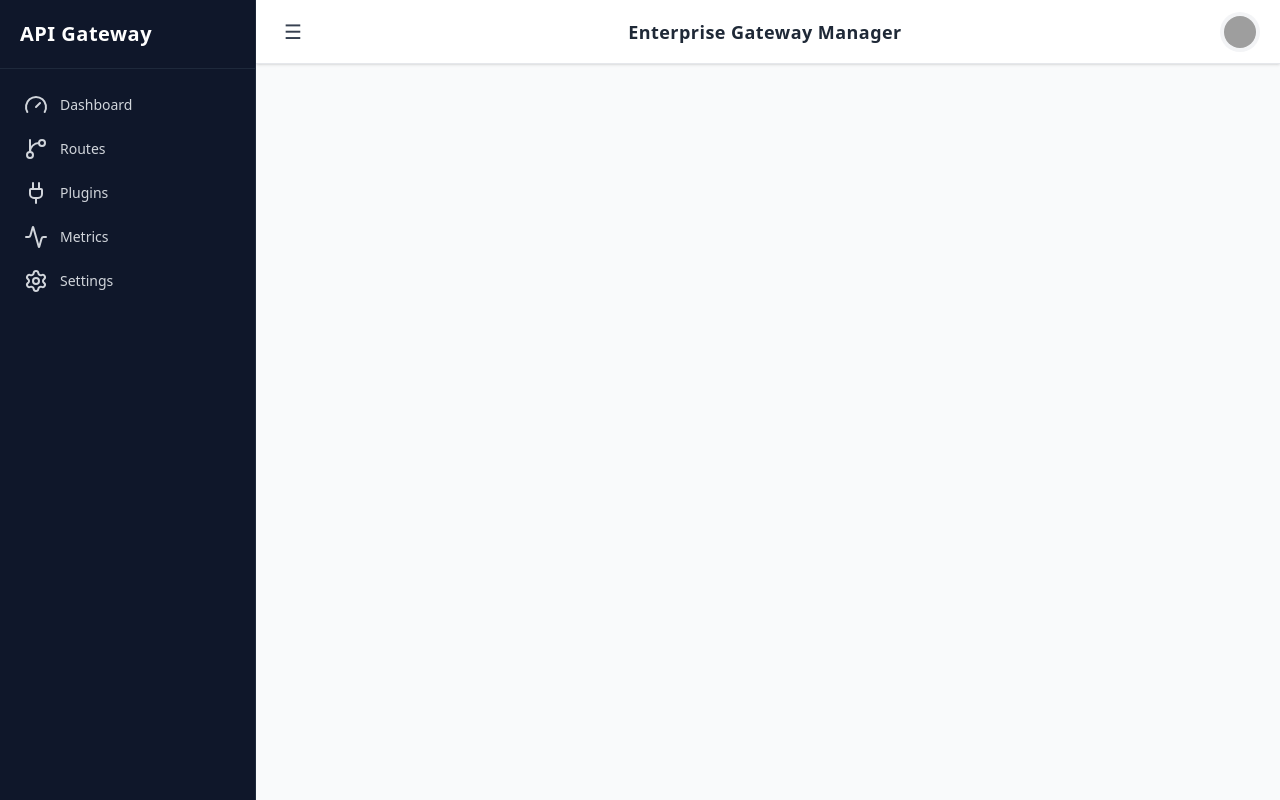
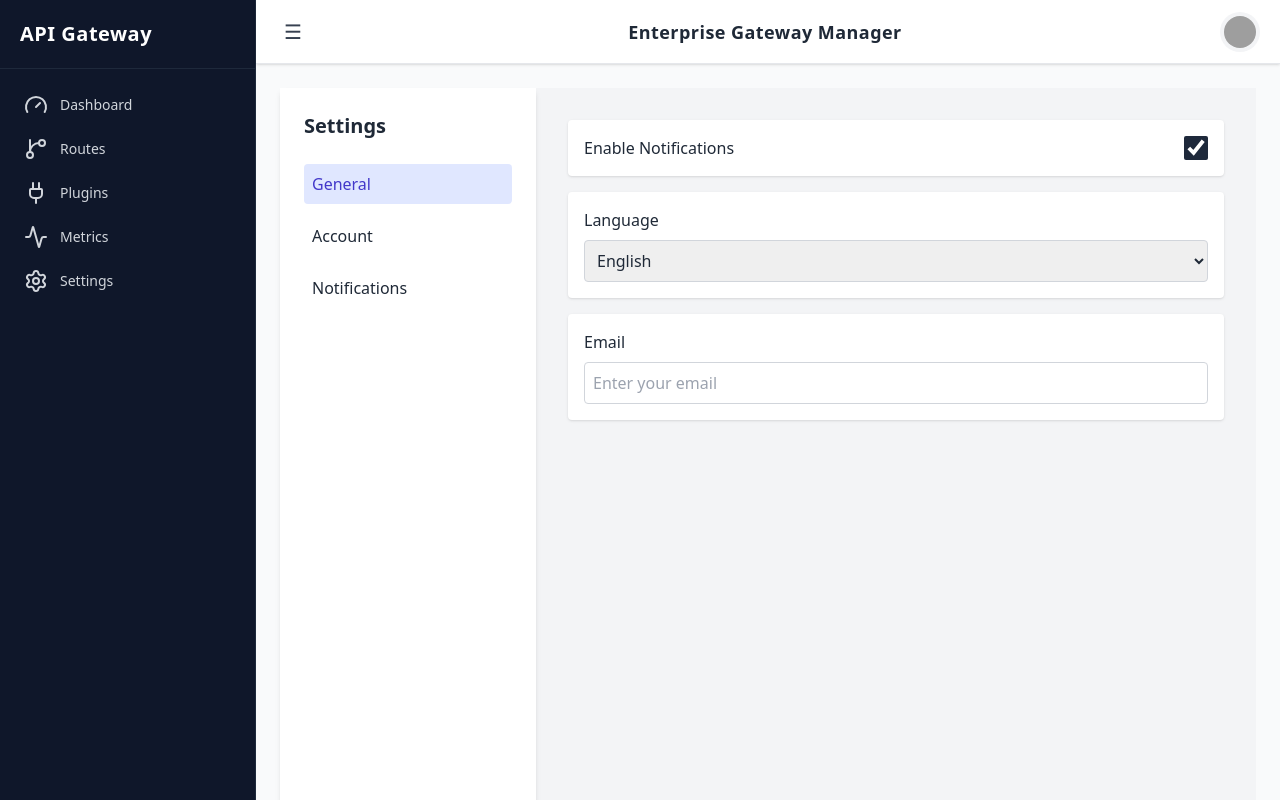
Before and after one commit to composureR3j3c/gatewaydemo, a React (Vite) app: page /settings in a window 1280 px wide. Built offline with nearby package versions, Linux system fonts and the light colour scheme; grey boxes are pictures that could not be loaded.

Commit message:
setting basic

```diff
--- a/src/App.jsx
+++ b/src/App.jsx
@@ -6,6 +6,7 @@ import RoutesPage from "./pages/RoutesPage";
 import Dashboard from "./pages/Dashboard";
 import PluginsPage from "./pages/PluginsPage";
 import MetricsPage from "./pages/MetricsPage";
+import SettingsPage from "./pages/SettingsPage";
 // import MetricsPage from "./pages/MetricsPage";
 // import LogsPage from "./pages/LogsPage";
 // import SettingsPage from "./pages/SettingsPage";
@@ -27,7 +28,7 @@ export default function App() {
             <Route path="/plugins" element={<PluginsPage />} />
             <Route path="/metrics" element={<MetricsPage />} />
             {/* <Route path="/logs" element={<LogsPage />} /> */}
-            {/* <Route path="/settings" element={<SettingsPage />} /> */}
+            <Route path="/settings" element={<SettingsPage />} />
           </Routes>
         </div>
       </div>
--- a/src/components/Sidebar.jsx
+++ b/src/components/Sidebar.jsx
@@ -40,7 +40,7 @@ export default function Sidebar({ open }) {
           <NavItem open={open} icon={<GitBranch />} link={"/routes"} label="Routes" />
           <NavItem open={open} icon={<Plug />} label="Plugins" link={"/plugins"} />
           <NavItem open={open} icon={<Activity />} label="Metrics" link={"/metrics"}/>
-          <NavItem open={open} icon={<Settings />} label="Settings" />
+          <NavItem open={open} icon={<Settings />} label="Settings" link={"/settings"} />
         </nav>
       </aside>
       </>
--- /dev/null
+++ b/src/pages/SettingsPage.jsx
@@ -0,0 +1,140 @@
+import { useState } from "react";
+
+export default function SettingsPage() {
+  const [activeTab, setActiveTab] = useState("general");
+  const [darkMode, setDarkMode] = useState(false);
+  const [notifications, setNotifications] = useState(true);
+  const [language, setLanguage] = useState("en");
+  const [email, setEmail] = useState("");
+
+  const renderTabContent = () => {
+    switch (activeTab) {
+      case "general":
+        return (
+          <div className="space-y-4">
+            {/* <div className="flex items-center justify-between p-4 bg-white rounded shadow">
+              <span>Dark Mode</span>
+              <label className="inline-flex relative items-center cursor-pointer">
+                <input
+                  type="checkbox"
+                  className="sr-only peer"
+                  checked={darkMode}
+                  onChange={() => setDarkMode(!darkMode)}
+                />
+                <div className="w-11 h-6 bg-gray-300 rounded-full peer peer-checked:bg-indigo-600 transition-all"></div>
+                <div className="absolute left-0.5 top-0.5 w-5 h-5 bg-white rounded-full peer-checked:translate-x-5 transition-all"></div>
+              </label>
+            </div> */}
+
+            <div className="flex items-center justify-between p-4 bg-white rounded shadow">
+              <span>Enable Notifications</span>
+              <input
+                type="checkbox"
+                className="w-6 h-6 accent-slate-800"
+                checked={notifications}
+                onChange={() => setNotifications(!notifications)}
+              />
+            </div>
+
+            <div className="p-4 bg-white rounded shadow">
+              <label className="block mb-2">Language</label>
+              <select
+                value={language}
+                onChange={(e) => setLanguage(e.target.value)}
+                className="w-full p-2 border border-gray-300 rounded"
+              >
+                <option value="en">English</option>
+                <option value="fr">French</option>
+                <option value="es">Spanish</option>
+              </select>
+            </div>
+
+            <div className="p-4 bg-white rounded shadow">
+              <label className="block mb-2">Email</label>
+              <input
+                type="email"
+                value={email}
+                onChange={(e) => setEmail(e.target.value)}
+                className="w-full p-2 border border-gray-300 rounded"
+                placeholder="Enter your email"
+              />
+            </div>
+          </div>
+        );
+
+      case "account":
+        return (
+          <div className="p-4 bg-white rounded shadow space-y-4">
+            <h2 className="font-bold text-lg mb-2">Account Settings</h2>
+            <p>Change your password, manage account info, etc.</p>
+            <button className="px-4 py-2 bg-slate-800 text-white rounded hover:bg-indigo-700 transition">
+              Update Password
+            </button>
+          </div>
+        );
+
+      case "notifications":
+        return (
+          <div className="p-4 bg-white rounded shadow space-y-4">
+            <h2 className="font-bold text-lg mb-2">Notification Settings</h2>
+            <p>Manage email, SMS, and app notifications.</p>
+            <div className="flex items-center gap-4">
+              <label className="flex items-center gap-2">
+                <input type="checkbox" className="accent-slate-800" /> Email Alerts
+              </label>
+              <label className="flex items-center gap-2">
+                <input type="checkbox" className="accent-slate-800" /> SMS Alerts
+              </label>
+            </div>
+          </div>
+        );
+
+      default:
+        return <div>Select a tab</div>;
+    }
+  };
+
+  return (
+    <div className="flex h-screen bg-gray-100">
+      {/* Sidebar */}
+      <aside className="w-64 bg-white shadow-md p-6">
+        <h2 className="text-xl font-bold mb-6">Settings</h2>
+        <ul className="space-y-3">
+          <li
+            className={`cursor-pointer p-2 rounded ${
+              activeTab === "general" ? "bg-indigo-100 text-indigo-700" : "hover:bg-gray-100"
+            }`}
+            onClick={() => setActiveTab("general")}
+          >
+            General
+          </li>
+          <li
+            className={`cursor-pointer p-2 rounded ${
+              activeTab === "account" ? "bg-indigo-100 text-indigo-700" : "hover:bg-gray-100"
+            }`}
+            onClick={() => setActiveTab("account")}
+          >
+            Account
+          </li>
+          <li
+            className={`cursor-pointer p-2 rounded ${
+              activeTab === "notifications" ? "bg-indigo-100 text-indigo-700" : "hover:bg-gray-100"
+            }`}
+            onClick={() => setActiveTab("notifications")}
+          >
+            Notifications
+          </li>
+          {/* <li
+            className={`cursor-pointer p-2 rounded hover:bg-gray-100`}
+            onClick={() => alert("Appearance settings coming soon")}
+          >
+            Appearance
+          </li> */}
+        </ul>
+      </aside>
+
+      {/* Content */}
+      <main className="flex-1 p-8 overflow-auto">{renderTabContent()}</main>
+    </div>
+  );
+}
```
